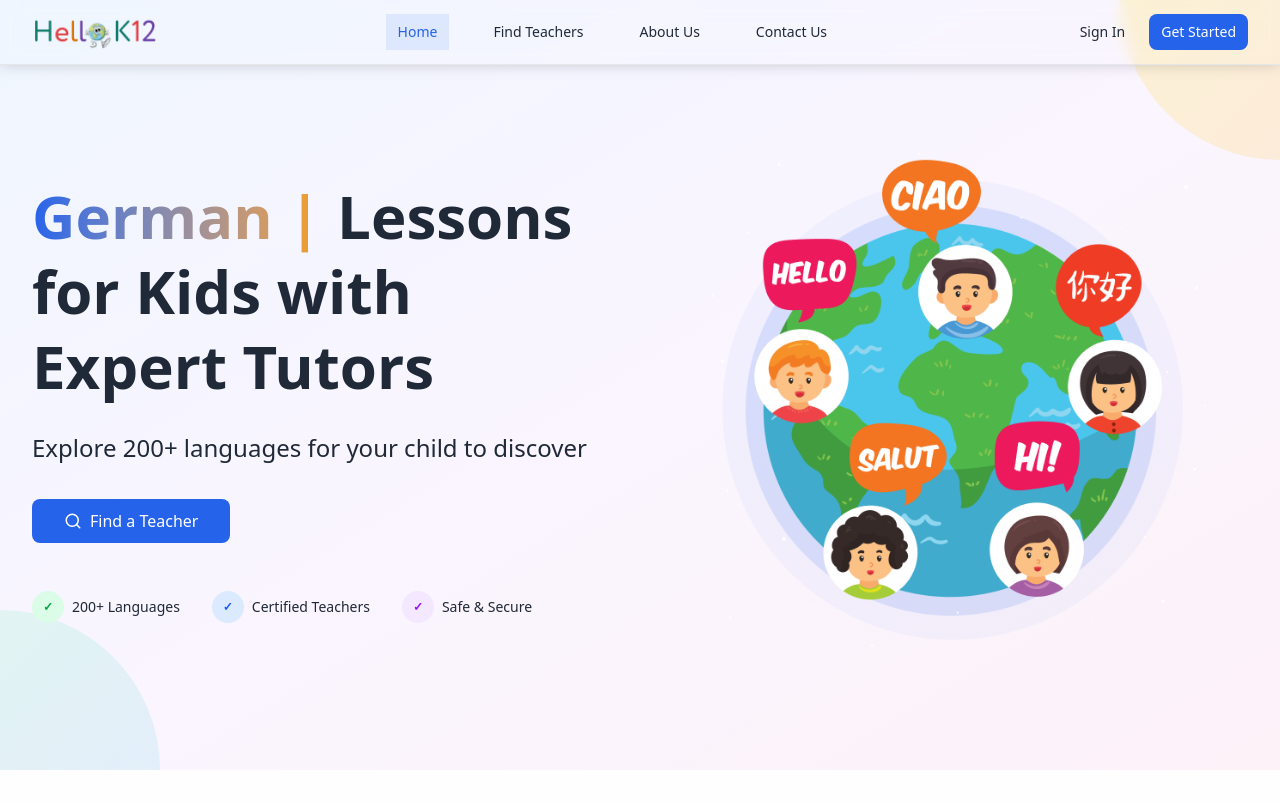
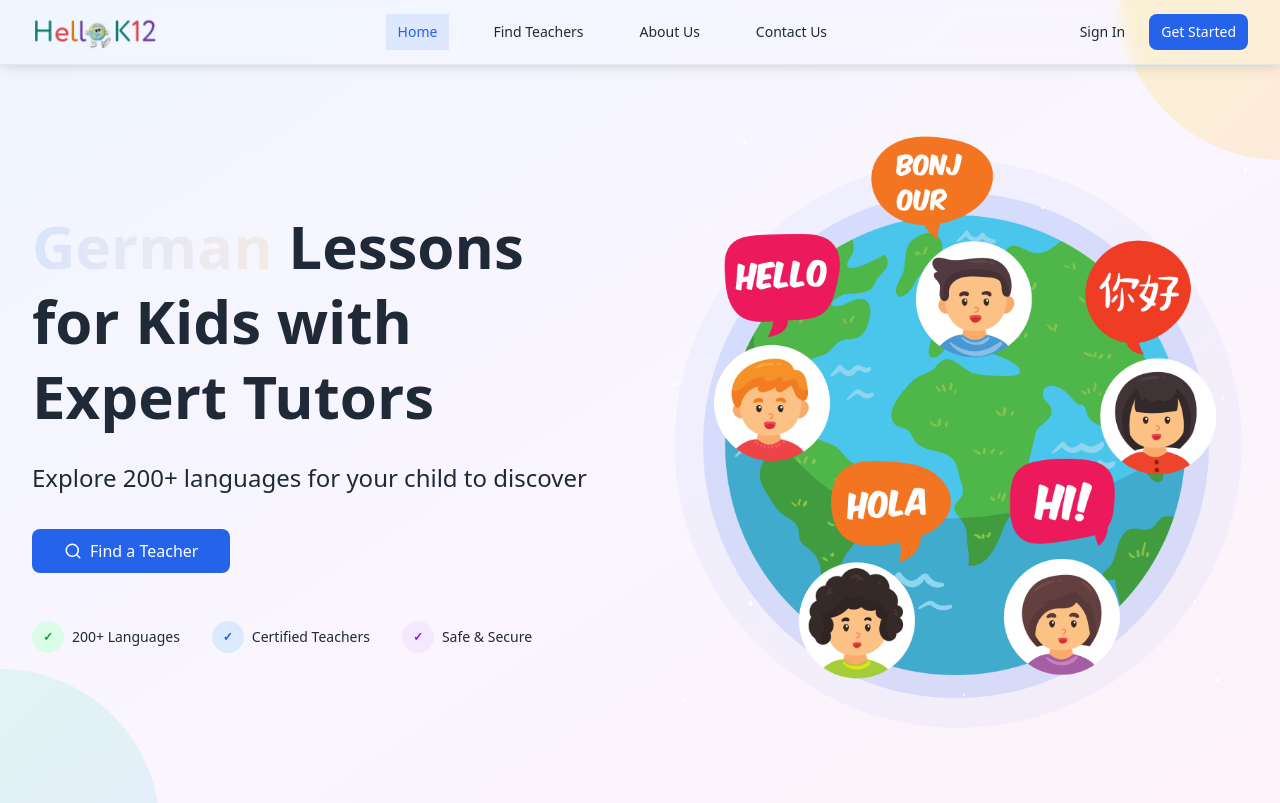
Before and after one commit to patoliya-dev/hellok12-website-frontend, a Next.js app: page / in a window 1280 px wide. Shown: the top 803 px of the page. Built offline with nearby package versions, Linux system fonts and the light colour scheme.

Commit message:
feat: update hero section image and language animation

```diff
--- a/src/app/components/landing/HeroSection.tsx
+++ b/src/app/components/landing/HeroSection.tsx
@@ -12,6 +12,10 @@ const HeroSection = () => {
 
   useEffect(() => {
     const interval = setInterval(() => {
+      // First trigger fade-out
+      setFade(false);
+
+      // After fade-out duration, change text and trigger fade-in
       setTimeout(() => {
         setCurrentIndex((prevIndex) => (prevIndex + 1) % languages.length);
         setFade(true); // Trigger fade-in
@@ -39,11 +43,11 @@ const HeroSection = () => {
           <div className="text-center lg:text-left">
             <h1 className="text-4xl sm:text-5xl lg:text-6xl font-heading font-semibold text-foreground leading-tight mb-6">
               <span
-                className={`text-transparent bg-clip-text bg-gradient-to-r from-primary to-secondary inline-block transition-opacity duration-500 ${fade ? "opacity-100 animate-in fade-in" : "opacity-0 animate-out fade-out"
+                className={`text-transparent bg-clip-text bg-gradient-to-r from-primary to-secondary inline-block transition-opacity duration-500 transition delay-200 duration-400 ease-in-out ${fade ? "opacity-100" : "opacity-0"}
                   }`}
               >
                 {" "}
-                {languages[currentIndex]} |
+                {languages[currentIndex]}
               </span>
               {" "} Lessons for
               Kids with Expert Tutors
```
Also changed, not shown: public/assets/images/heroSection/hero-illustration.png.
